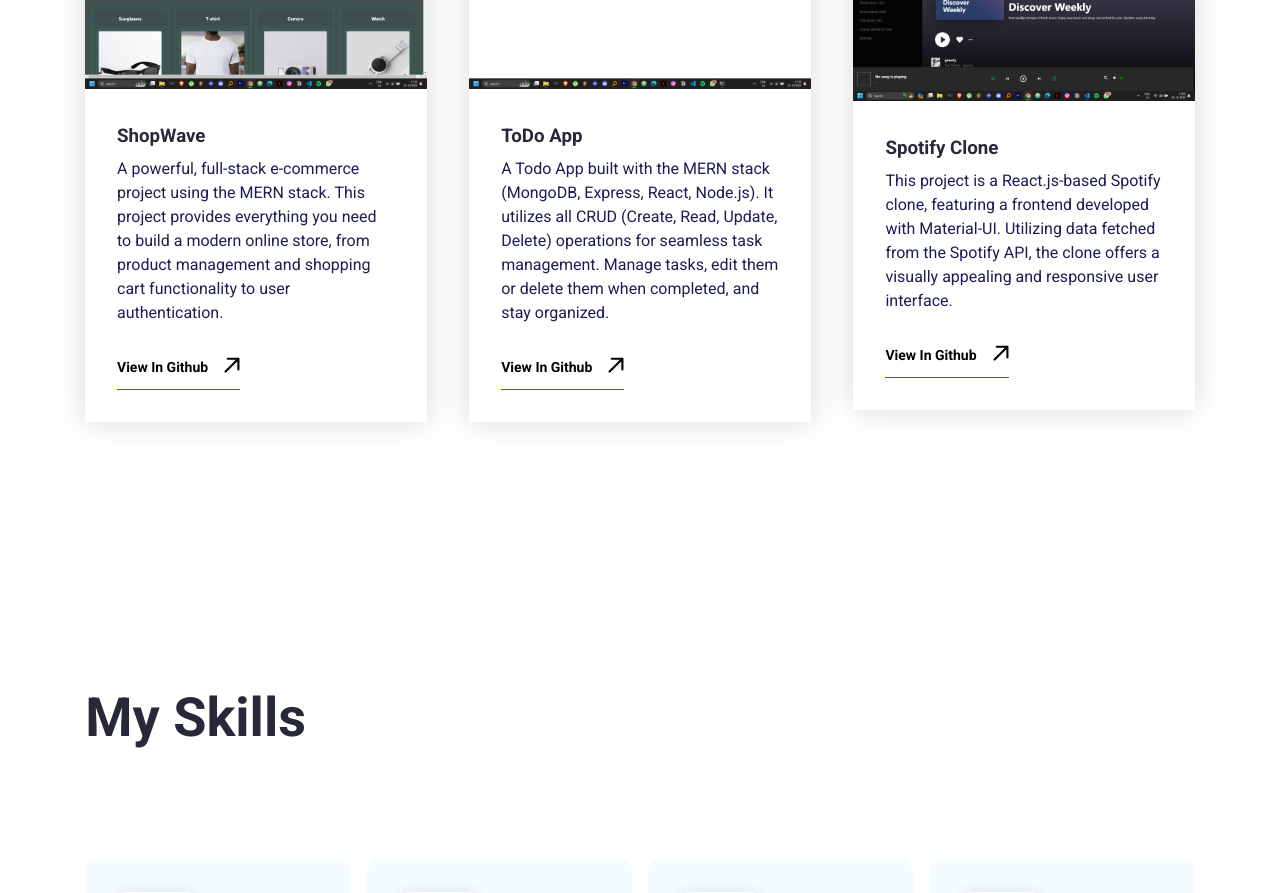
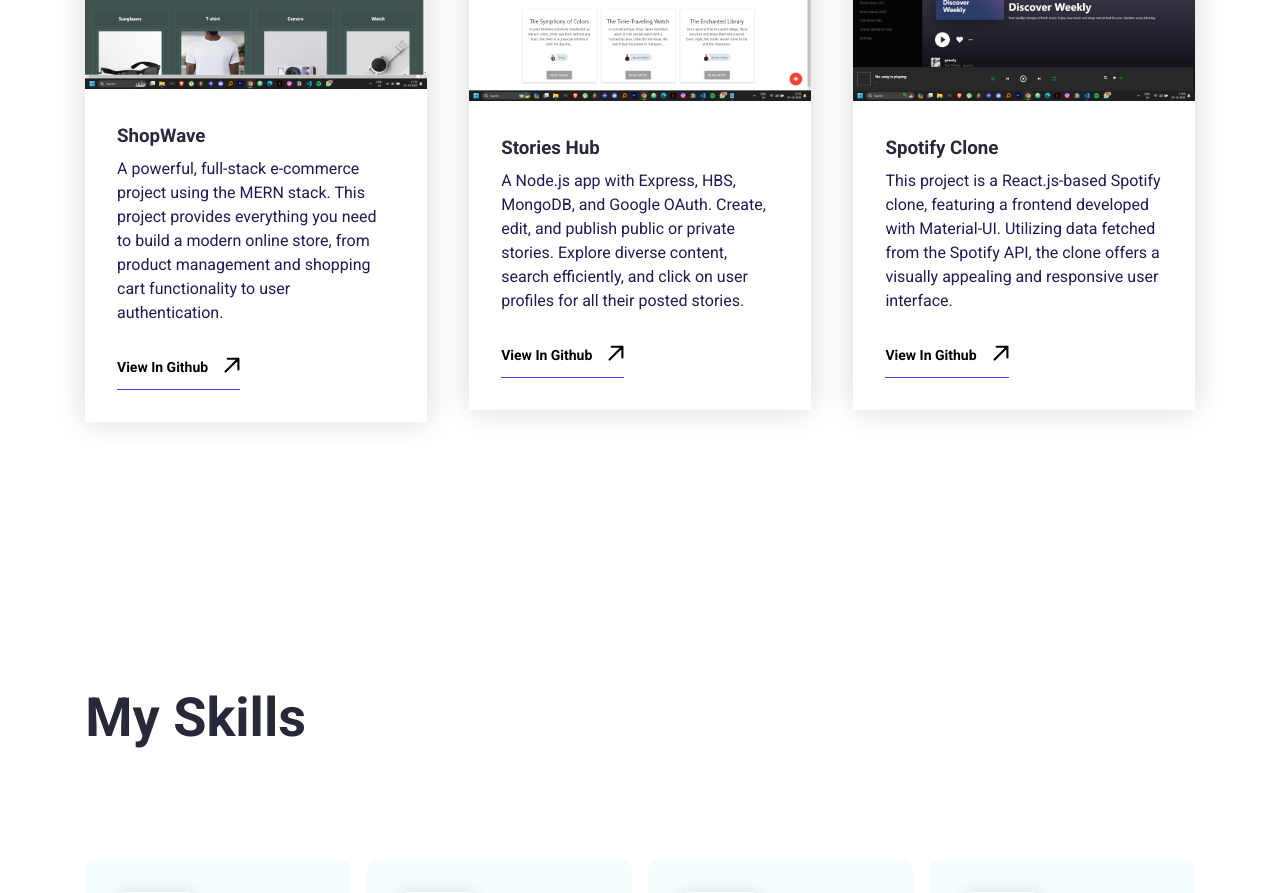
Before and after one commit to ayushydv100/portfolio, a React (Create React App) app: page / in a window 1280 px wide. Shown: the part 1180-2073 px from the top of the page. Built offline with nearby package versions, Linux system fonts and the light colour scheme.

Commit message:
project update

```diff
--- a/src/data/index.json
+++ b/src/data/index.json
@@ -37,10 +37,10 @@
     {
       "id": "2",
       "src": "./img/placeholder-image-1.png",
-      "title": "ToDo App",
-      "description": "A Todo App built with the MERN stack (MongoDB, Express, React, Node.js). It utilizes all CRUD (Create, Read, Update, Delete) operations for seamless task management. Manage tasks, edit them or delete them when completed, and stay organized.",
+      "title": "Stories Hub",
+      "description": "A Node.js app with Express, HBS, MongoDB, and Google OAuth. Create, edit, and publish public or private stories. Explore diverse content, search efficiently, and click on user profiles for all their posted stories.",
       "link": "View In Github",
-      "openLink": "https://github.com/ayushydv100/todo-mern"
+      "openLink": "https://github.com/ayushydv100/stories-hub"
     },
     {
       "id": "3",
```
Also changed, not shown: src/App.css (+11 -0 lines), public/img/placeholder-image-1.png.
